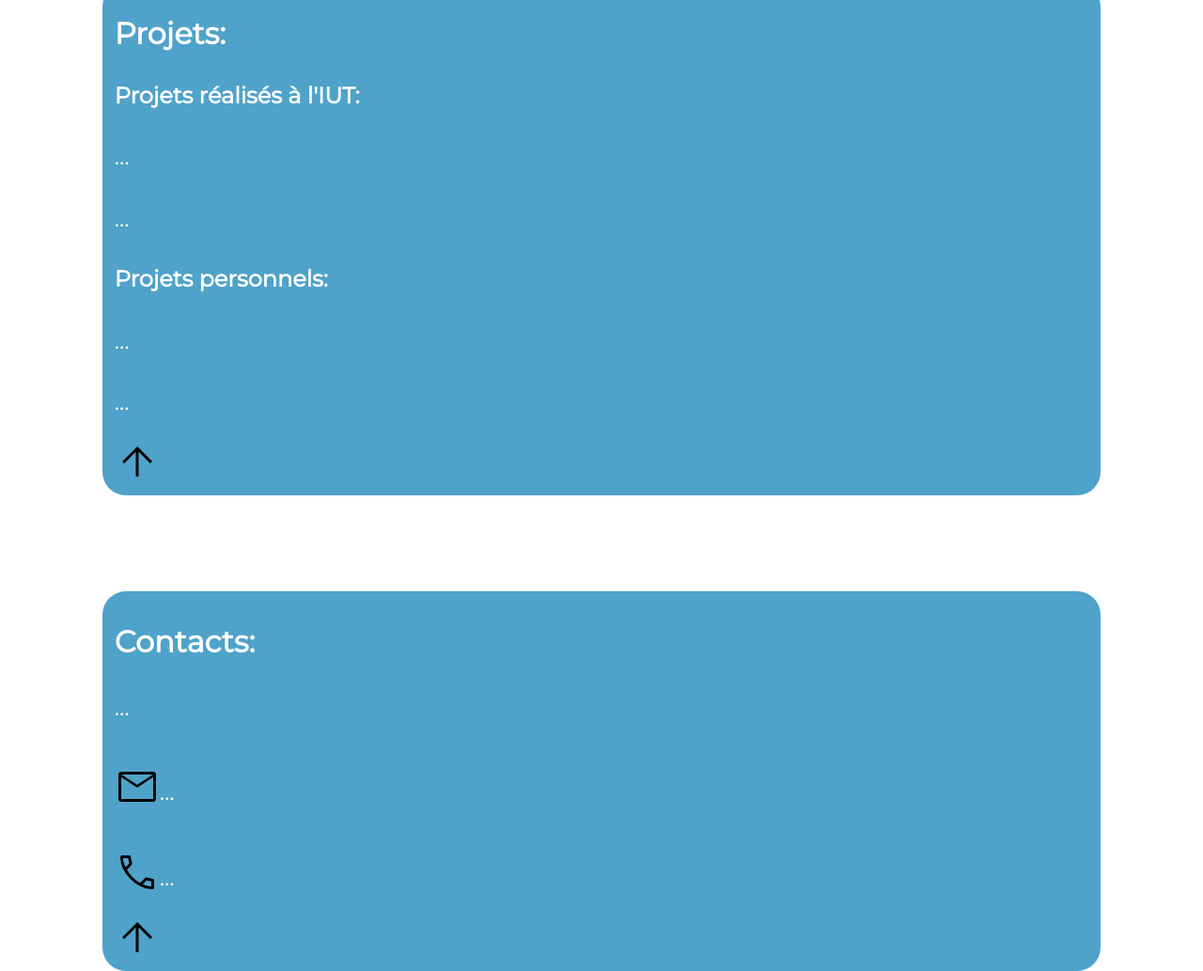
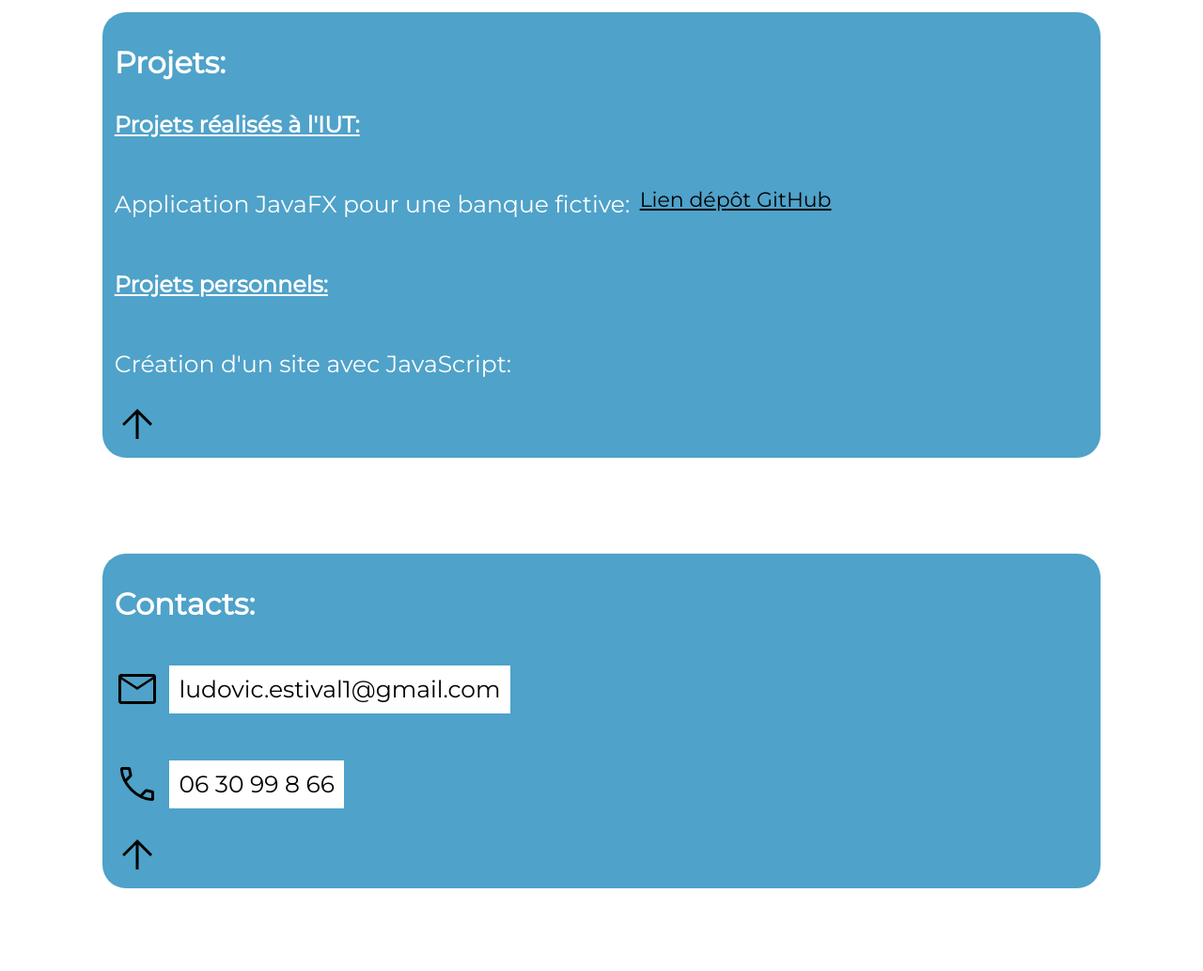
Before and after one commit to ludovic-estival/portfolio, a plain HTML site: page index.html in a window 1280 px wide. Shown: the part 966-1999 px from the top of the page at 94% size. Drawn offline with Linux system fonts and the light colour scheme.

Commit message:
mise à jour site

```diff
--- a/index.html
+++ b/index.html
@@ -15,16 +15,16 @@
   </header>
 
   <div class="titre">
-    <h1>Je suis Ludovic, développeur web!</h1>
+    <h1>Je suis Ludovic, étudiant en BUT Informatique</h1>
   </div>
 
   <div class="partie">
     <h1 id="presentation">Présentation:</h1>
     <p>Je suis en seconde année de BUT Informatique à l'IUT de Blagnac.</p>
-    <p>...</p>
-    <p>...</p>
+    <p>Je recherche un stage pour valider cette année.</p>
+    <p></p>
     <p>Vous pouvez consulter mon CV avec le lien suivant:</p>
-    <a href="test.pdf" target="_blank">
+    <a href="CV.pdf" target="_blank">
       <img src="images/download.png" alt="download arrow" title="Télécharger mon CV">
     </a>
   </div>
@@ -32,11 +32,22 @@
   <div class="partie">
     <h1 id="projets">Projets:</h1>
     <h2>Projets réalisés à l'IUT:</h2>
-    <p>...</p>
-    <p>...</p>
+
+    <div class="contenu">
+      <p>Application JavaFX pour une banque fictive: </p>
+      <a href="https://github.com/IUT-Blagnac/sae2022-bank-1b2">Lien dépôt GitHub</a>
+    </div>
+
     <h2>Projets personnels:</h2>
-    <p>...</p>
-    <p>...</p>
+
+    <div class="contenu">
+      <p>Création d'un site avec JavaScript: </p>
+      <!--
+              <a href="https://github.com/IUT-Blagnac/sae2022-bank-1b2">Lien</a>
+
+      -->
+    </div>
+
     <a href="#debut">
       <img src="images/arrow.png" alt="up arrow" title="Retour en début de page">
     </a>
@@ -44,19 +55,16 @@
 
   <div class="partie">
     <h1 id="contact">Contacts:</h1>
-    <p>...</p>
-
     <div class="box1">
       <div class="contenu">
         <img src="images/mail.png" alt="mail">
-        <p>...</p>
+        <p class="coord">ludovic.estival1@gmail.com</p>
       </div>
       <div class="contenu">
         <img src="images/phone-number.png" alt="phone-number">
-        <p>...</p>
+        <p class="coord">06 30 99 8 66</p>
       </div>
     </div>
-
     <a href="#debut">
       <img src="images/arrow.png" alt="up arrow" title="Retour en début de page">
     </a>
--- a/style.css
+++ b/style.css
@@ -46,11 +46,7 @@ header a:hover{
   font-weight: bold;
   font-size: 26px;
   color: #1da873;
-
-
 }
-
-
 
 /* -- Contenu -- */
 
@@ -79,6 +75,7 @@ header a:hover{
 
 .partie h2{
   padding-top: 1%;
+  text-decoration: underline;
 }
 
 .box1{
@@ -90,3 +87,26 @@ header a:hover{
   display: flex;
   align-items: center;
 }
+
+.contenu a{
+  font-size: 22px;
+  color: black;
+  margin-left: 1%;
+
+}
+
+.contenu a:visited{
+  color: black;
+}
+
+.contenu a:hover{
+  font-weight: bold;
+  font-size: 26px;
+}
+
+.coord{
+  background-color: white;
+  color: black;
+  padding: 1%;
+  margin-left: 1% ;
+}
```
Also changed, not shown: 2 other files.
